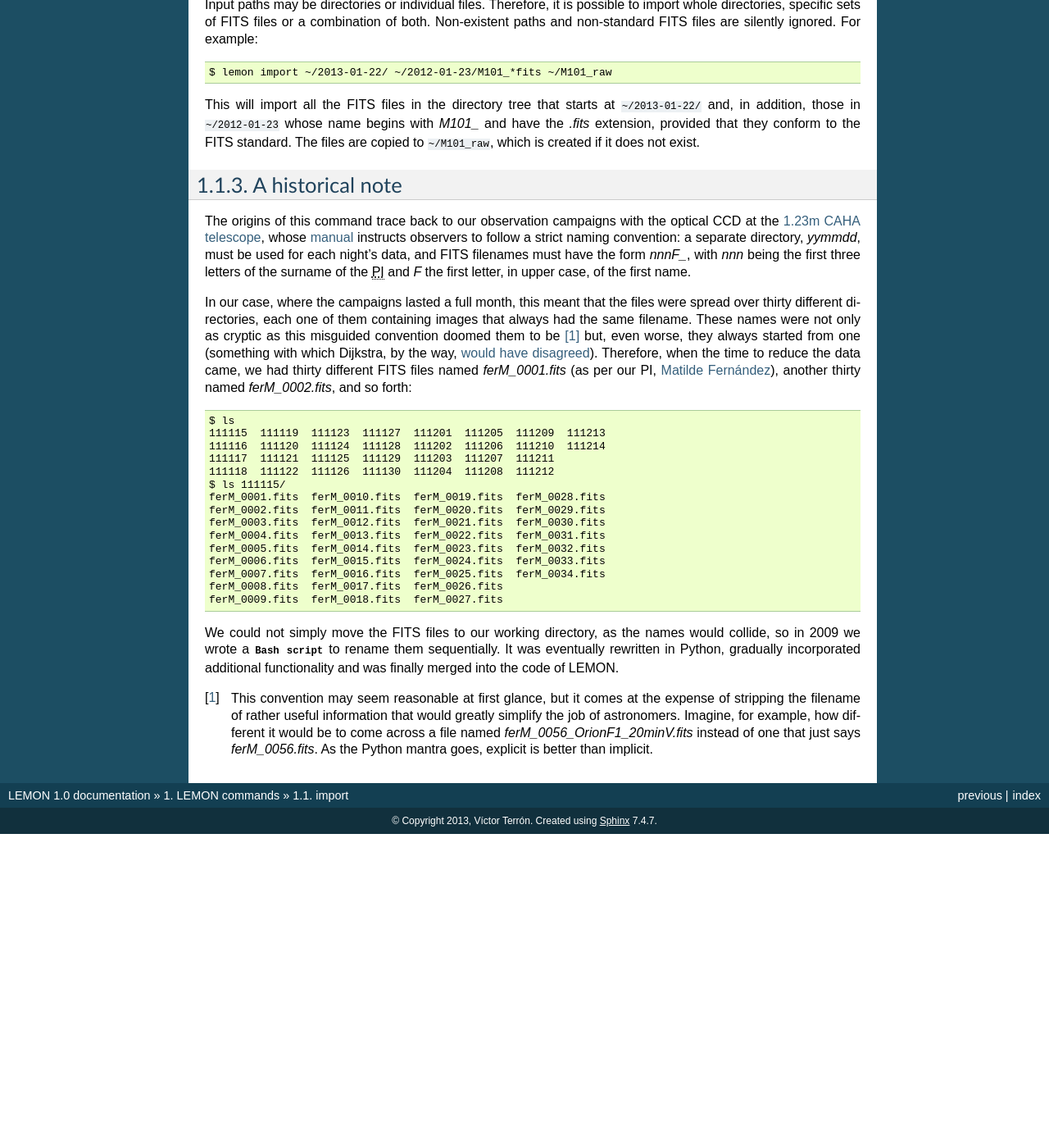
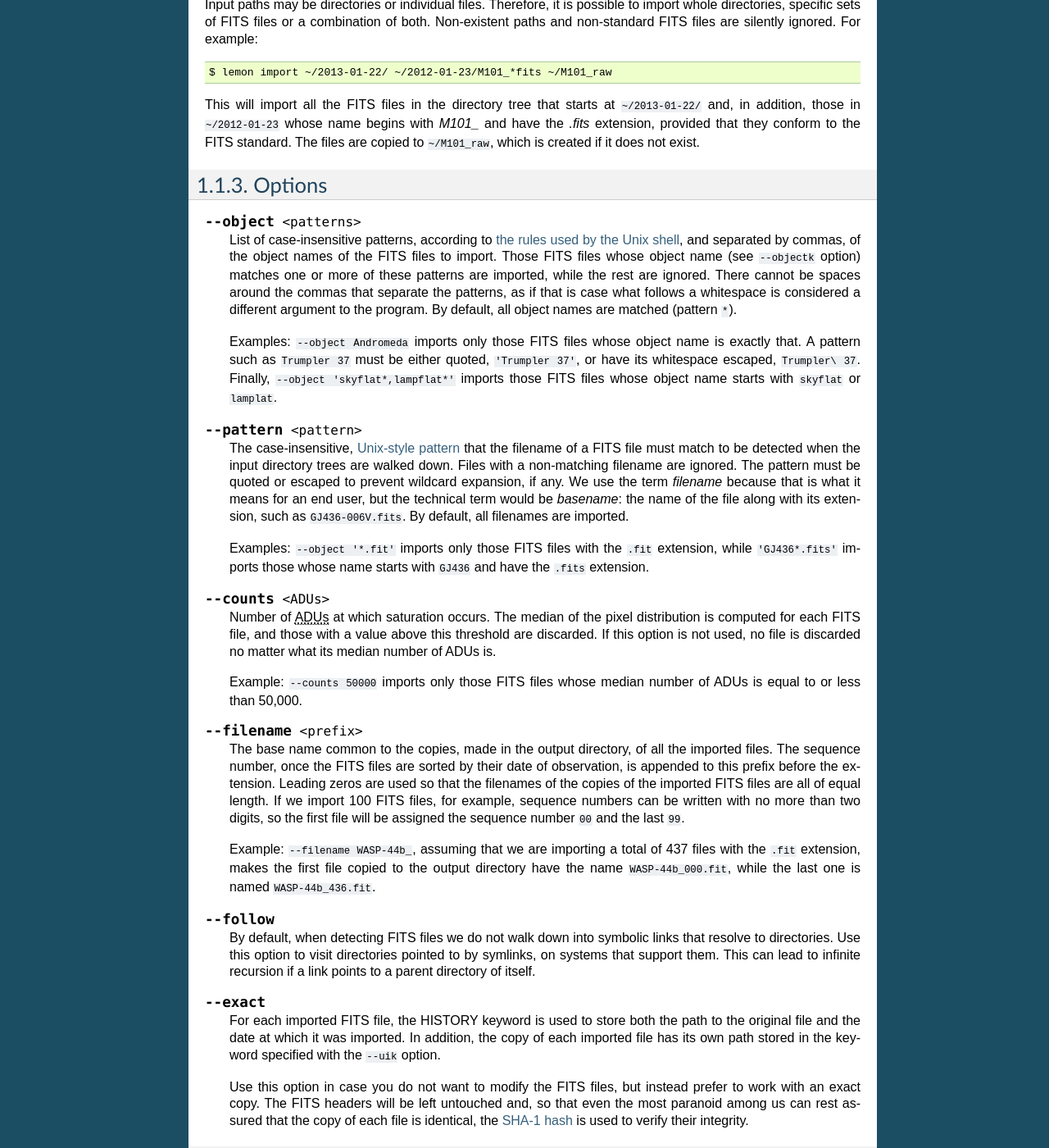
Before and after one commit to vterron/lemon, a Sphinx documentation site: the page built from Doc/commands/import.rst, in a window 1280 px wide and 1400 px high, scrolled down 1124 px. Shown: the whole window at 82% size. Built offline with Sphinx 7.4.7, drawn with Linux system fonts in a browser that asks for light colours; before the commit the page ends 2141 px from its top, so only the background shows below that; some of the changed text lies outside the part shown.

Commit message:
Add "Options" section to the documentation of 'import'

```diff
--- a/Doc/commands/import.rst
+++ b/Doc/commands/import.rst
@@ -98,6 +98,94 @@ does not exist.
 .. _the FITS standard: http://fits.gsfc.nasa.gov/fits_standard.html
 
 
+Options
+=======
+
+.. program:: lemon import
+
+.. cmdoption:: --object <patterns>
+
+  List of case-insensitive patterns, according to `the rules used by the Unix
+  shell`_, and separated by commas, of the object names of the FITS files to
+  import. Those FITS files whose object name (see ``--objectk`` option) matches
+  one or more of these patterns are imported, while the rest are ignored. There
+  cannot be spaces around the commas that separate the patterns, as if that is
+  case what follows a whitespace is considered a different argument to the
+  program. By default, all object names are matched (pattern ``*``).
+
+  Examples: ``--object Andromeda`` imports only those FITS files whose object
+  name is exactly that. A pattern such as ``Trumpler 37`` must be either
+  quoted, ``'Trumpler 37'``, or have its whitespace escaped, ``Trumpler\
+  37``. Finally, ``--object 'skyflat*,lampflat*'`` imports those FITS files
+  whose object name starts with ``skyflat`` or ``lamplat``.
+
+.. cmdoption:: --pattern <pattern>
+
+  The case-insensitive, `Unix-style pattern`_ that the filename of a FITS file
+  must match to be detected when the input directory trees are walked down.
+  Files with a non-matching filename are ignored. The pattern must be quoted or
+  escaped to prevent wildcard expansion, if any. We use the term *filename*
+  because that is what it means for an end user, but the technical term would
+  be *basename*: the name of the file along with its extension, such as
+  ``GJ436-006V.fits``. By default, all filenames are imported.
+
+  Examples: ``--object '*.fit'`` imports only those FITS files with the
+  ``.fit`` extension, while ``'GJ436*.fits'`` imports those whose name starts
+  with ``GJ436`` and have the ``.fits`` extension.
+
+  .. _the rules used by the Unix shell:
+  .. _Unix-style pattern:
+     https://en.wikipedia.org/wiki/Glob_(programming)#Syntax
+
+.. cmdoption:: --counts <ADUs>
+
+   Number of :abbr:`ADUs (Analog-to-digital unit)` at which saturation occurs.
+   The median of the pixel distribution is computed for each FITS file, and
+   those with a value above this threshold are discarded. If this option is not
+   used, no file is discarded no matter what its median number of ADUs is.
+
+   Example: ``--counts 50000`` imports only those FITS files whose median
+   number of ADUs is equal to or less than 50,000.
+
+.. cmdoption:: --filename <prefix>
+
+   The base name common to the copies, made in the output directory, of all the
+   imported files. The sequence number, once the FITS files are sorted by their
+   date of observation, is appended to this prefix before the extension.
+   Leading zeros are used so that the filenames of the copies of the imported
+   FITS files are all of equal length. If we import 100 FITS files, for
+   example, sequence numbers can be written with no more than two digits, so
+   the first file will be assigned the sequence number ``00`` and the last
+   ``99``.
+
+   Example: ``--filename WASP-44b_``, assuming that we are importing a total of
+   437 files with the ``.fit`` extension, makes the first file copied to the
+   output directory have the name ``WASP-44b_000.fit``, while the last one is
+   named ``WASP-44b_436.fit``.
+
+.. cmdoption:: --follow
+
+   By default, when detecting FITS files we do not walk down into symbolic
+   links that resolve to directories. Use this option to visit directories
+   pointed to by symlinks, on systems that support them. This can lead to
+   infinite recursion if a link points to a parent directory of itself.
+
+.. cmdoption:: --exact
+
+   For each imported FITS file, the HISTORY keyword is used to store both the
+   path to the original file and the date at which it was imported. In
+   addition, the copy of each imported file has its own path stored in the
+   keyword specified with the ``--uik`` option.
+
+   Use this option in case you do not want to modify the FITS files, but
+   instead prefer to work with an exact copy. The FITS headers will be left
+   untouched and, so that even the most paranoid among us can rest assured that
+   the copy of each file is identical, the `SHA-1 hash`_ is used to verify
+   their integrity.
+
+   .. _SHA-1 hash: https://en.wikipedia.org/wiki/SHA-1
+
+
 .. _import-historical-note:
 
 A historical note
```
